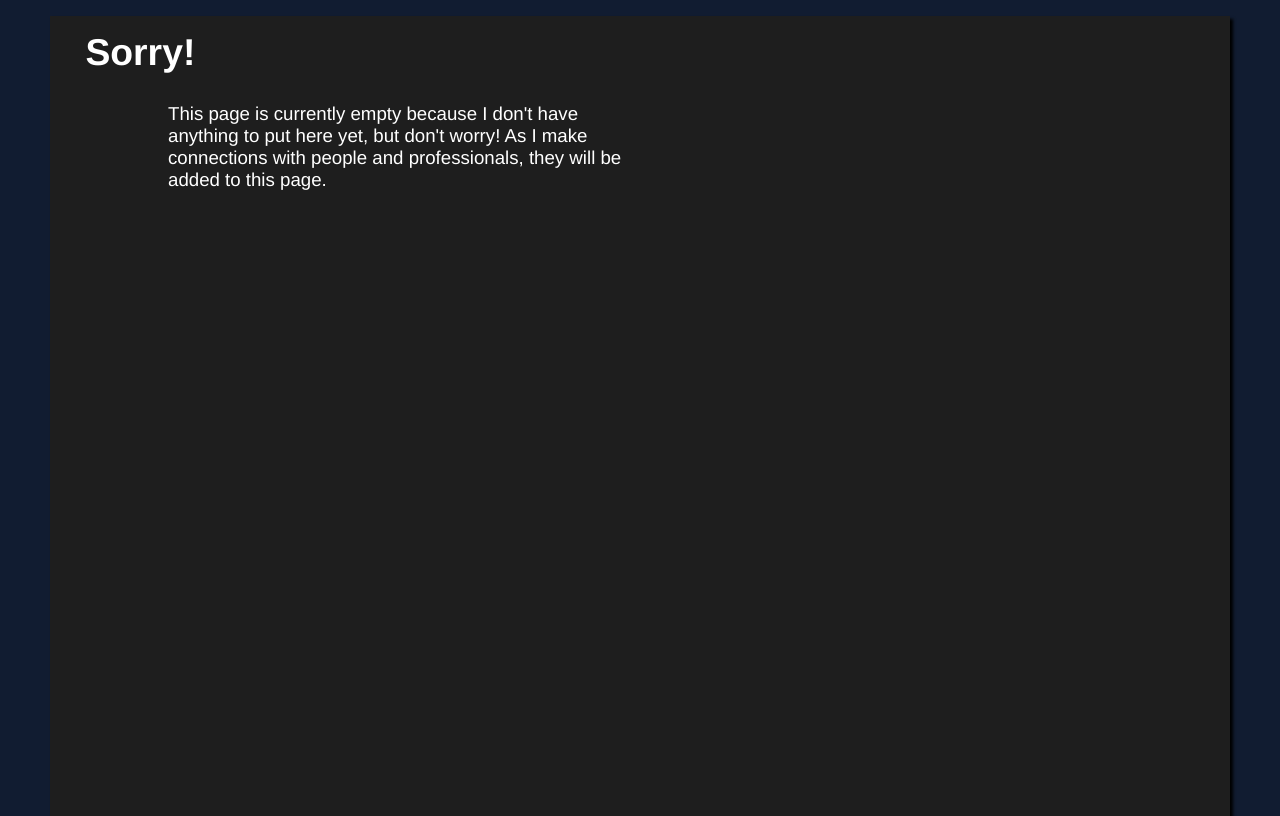
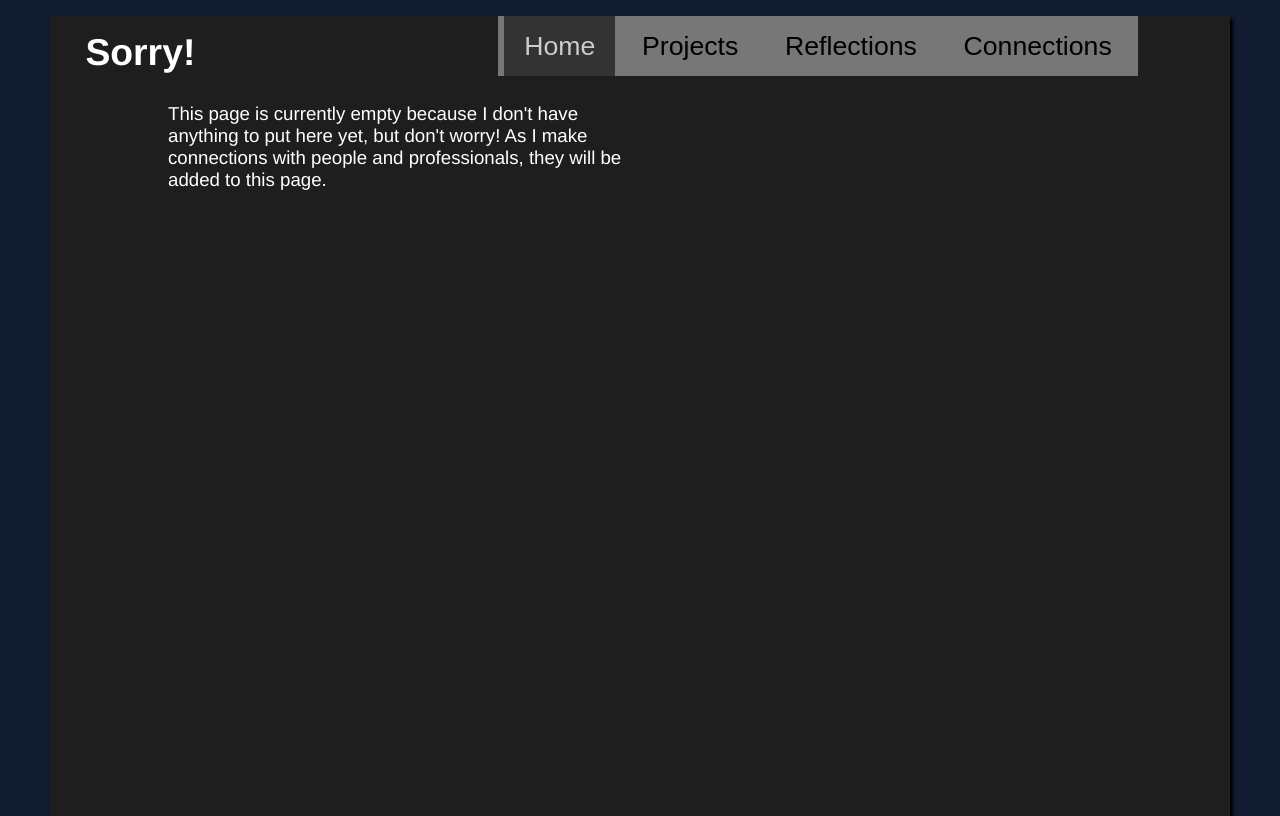
Before and after one commit to blwillesden/Portfolio-Website, a plain HTML site: page connections.html in a window 1280 px wide. Drawn offline with Linux system fonts and the light colour scheme.

Commit message:
Update connections.html

```diff
--- a/connections.html
+++ b/connections.html
@@ -15,6 +15,12 @@
     </style>
   </head>
   <body>
+    <nav>
+    <a href="index.html" id="active">Home</a>
+    <a href="projects.html">Projects</a>
+    <a href="reflection-a.html">Reflections</a>
+    <a href="connections.html">Connections</a>
+    </nav>
     <h1 id="title">Sorry!</h1>
     <p>This page is currently empty because I don't have anything to put here yet, but don't worry! As I make connections with people and professionals, they will be added to this page.
   </body>
```
